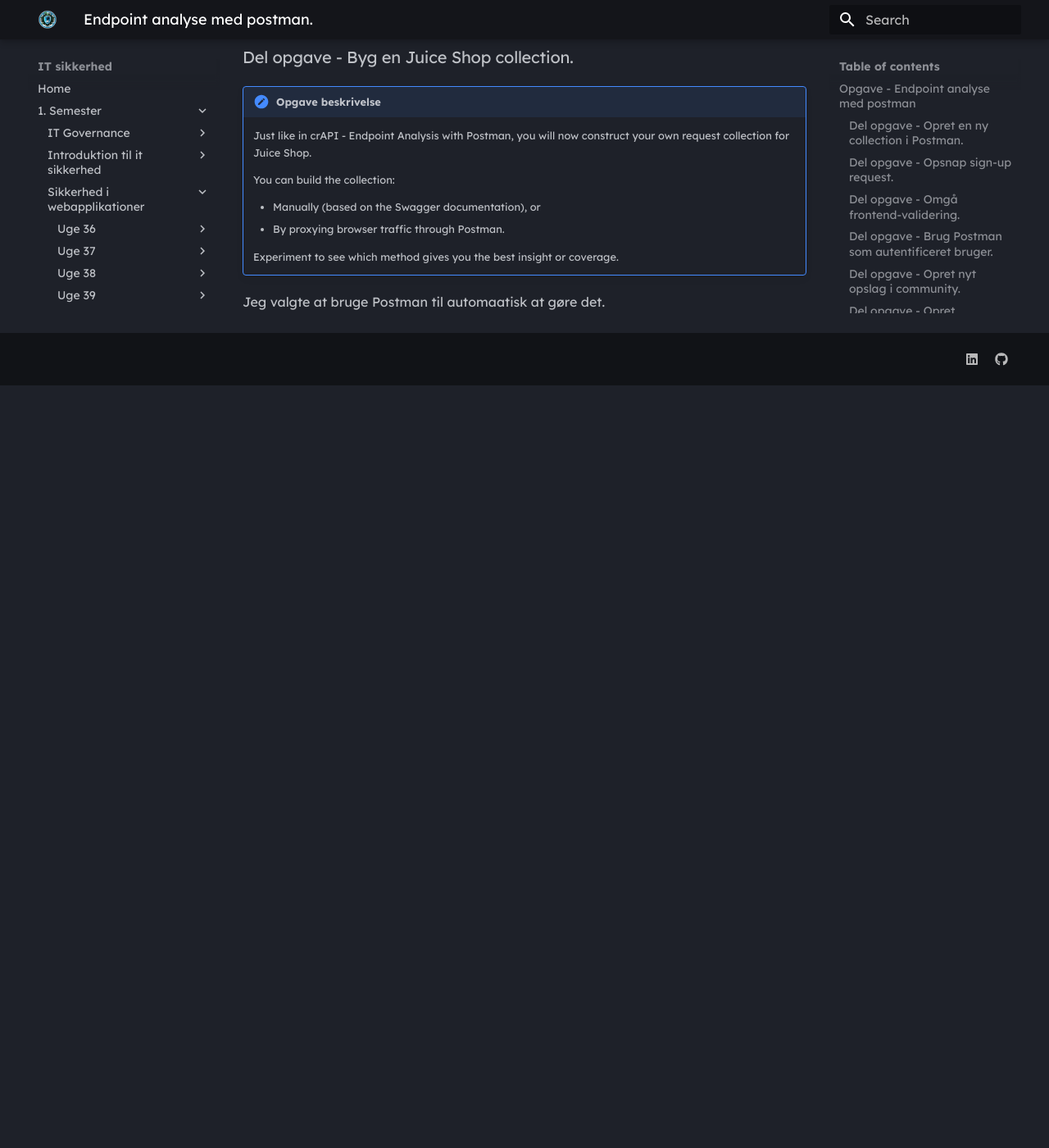
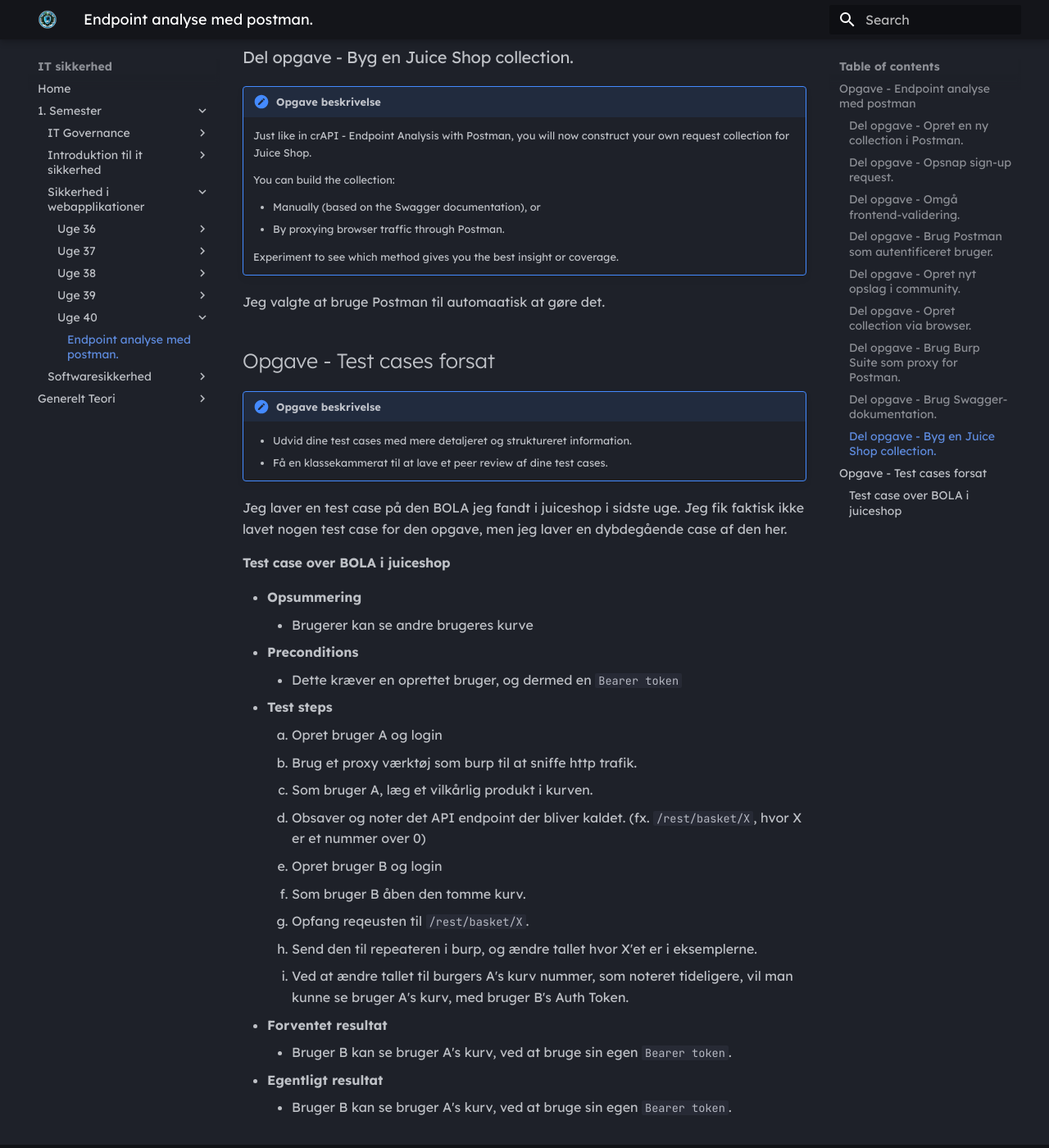
Before and after one commit to NoahRosenkjaer/IT-sikkerhed, an MkDocs documentation site: the page built from docs/1. Semester/Sikkerhed i webapplikationer/Uge 40/Uge40.md, in a window 1280 px wide and 1400 px high, scrolled down 10914 px. Shown: the whole window at 82% size. Built offline with MkDocs 1.6.1 and Material for MkDocs 9.7.7, drawn with Linux system fonts in a browser that asks for light colours; before the commit the page ends 11384 px from its top, so only the background shows below that.

Commit message:
Lecture done

```diff
--- a/docs/1. Semester/Sikkerhed i webapplikationer/Uge 40/Uge40.md
+++ b/docs/1. Semester/Sikkerhed i webapplikationer/Uge 40/Uge40.md
@@ -266,3 +266,34 @@
     Experiment to see which method gives you the best insight or coverage.
 
 Jeg valgte at bruge Postman til automaatisk at gøre det.
+
+## Opgave - Test cases forsat
+
+!!! note "Opgave beskrivelse"
+
+    - Udvid dine test cases med mere detaljeret og struktureret information.
+    - Få en klassekammerat til at lave et peer review af dine test cases.
+
+Jeg laver en test case på den BOLA jeg fandt i juiceshop i sidste uge. Jeg fik faktisk ikke lavet nogen test case for den opgave, men jeg laver en dybdegående case af den her.
+
+
+#### Test case over BOLA i juiceshop
+- **Opsummering**
+    - Brugerer kan se andre brugeres kurve
+- **Preconditions**
+    - Dette kræver en oprettet bruger, og dermed en `Bearer token`
+- **Test steps**
+    1. Opret bruger A og login
+    1. Brug et proxy værktøj som burp til at sniffe http trafik.
+    1. Som bruger A, læg et vilkårlig produkt i kurven.
+    1. Obsaver og noter det API endpoint der bliver kaldet. (fx. `/rest/basket/X`, hvor X er et nummer over 0)
+    1. Opret bruger B og login
+    1. Som bruger B åben den tomme kurv.
+    1. Opfang reqeusten til `/rest/basket/X`.
+    1. Send den til repeateren i burp, og ændre tallet hvor X'et er i eksemplerne.
+    1. Ved at ændre tallet til burgers A's kurv nummer, som noteret tideligere, vil man kunne se bruger A's kurv, med bruger B's Auth Token.
+
+- **Forventet resultat**
+    - Bruger B kan se bruger A's kurv, ved at bruge sin egen `Bearer token`.
+- **Egentligt resultat**
+    - Bruger B kan se bruger A's kurv, ved at bruge sin egen `Bearer token`.
```
